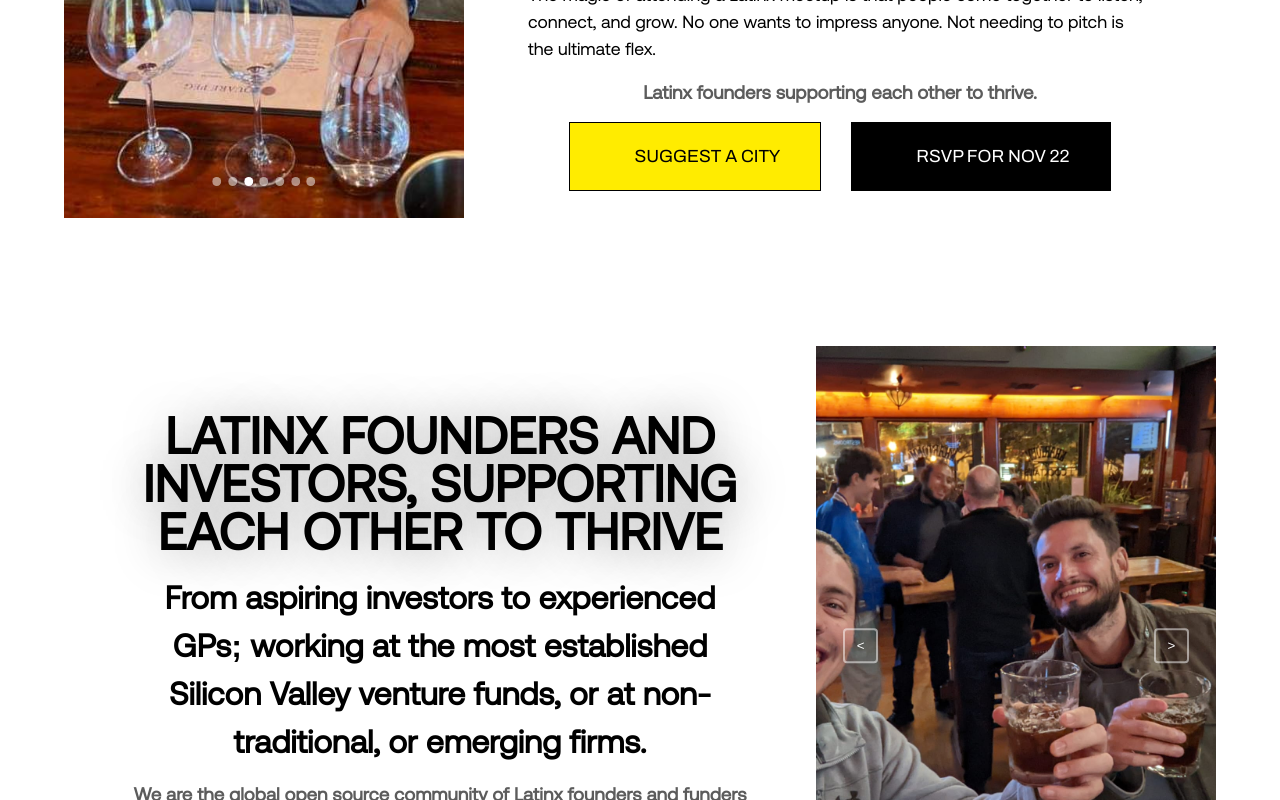
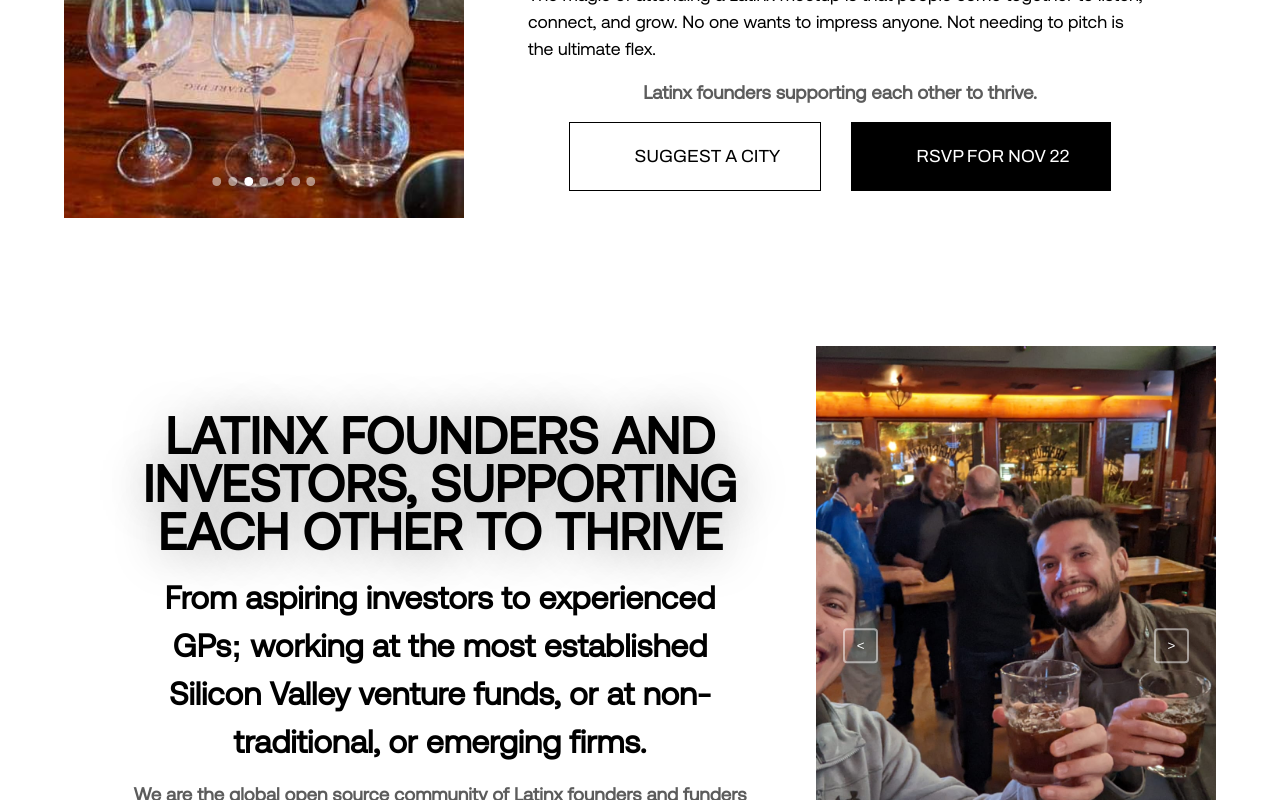
Before and after one commit to latinx-familia/latinx-meetups, a Next.js app: page / in a window 1280 px wide. Shown: the part 1360-2160 px from the top of the page. Built offline with nearby package versions, Linux system fonts and the light colour scheme; some icons are missing.

Commit message:
Update style.scss

```diff
--- a/styles/style.scss
+++ b/styles/style.scss
@@ -205,6 +205,10 @@ header {
     background-color:rgba(var(--dark-color));
 }
 
+.general-description > a > .secondary-btn {
+    background-color:rgba(var(--main-color));
+}
+
 .hero-btn {
     font-size: clamp(1rem, 1.1rem, 1.4rem);
     font-weight: 500;
@@ -238,8 +242,8 @@ header {
 }
 
 .secondary-btn {
-    background-color: rgba(var(--main-color));
-    border: 1px solid   rgba(var(--dark-color));
+    background-color: transparent;
+    border: 1px solid rgba(var(--dark-color));
     color:rgba(var(--dark-color));
     white-space: nowrap;
     transition: 0.2s;
```
